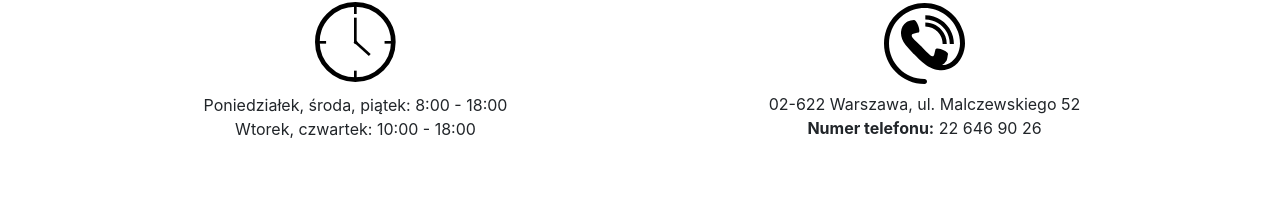
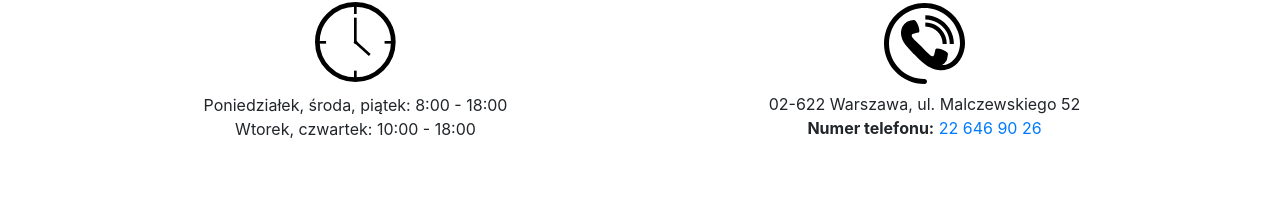
Before and after one commit to KazimieraW/KazimieraW.github.io, a plain HTML site: page index.html in a window 1280 px wide. Shown: the part 224-432 px from the top of the page. Drawn offline with nearby package versions, Linux system fonts and the light colour scheme.

Commit message:
Update index.html

```diff
--- a/index.html
+++ b/index.html
@@ -41,7 +41,7 @@
                 <img src="img/contact.svg" alt="" class="main-info__icon mt-2">
                 <p class="mt-2">
                     02-622 Warszawa, ul. Malczewskiego 52<br>
-                    <b>Numer telefonu:</b> 22 646 90 26
+                    <b>Numer telefonu:</b> <a href="tel:22 646 90 26">22 646 90 26</a>
                 </p>
             </div>
         </div>
```
